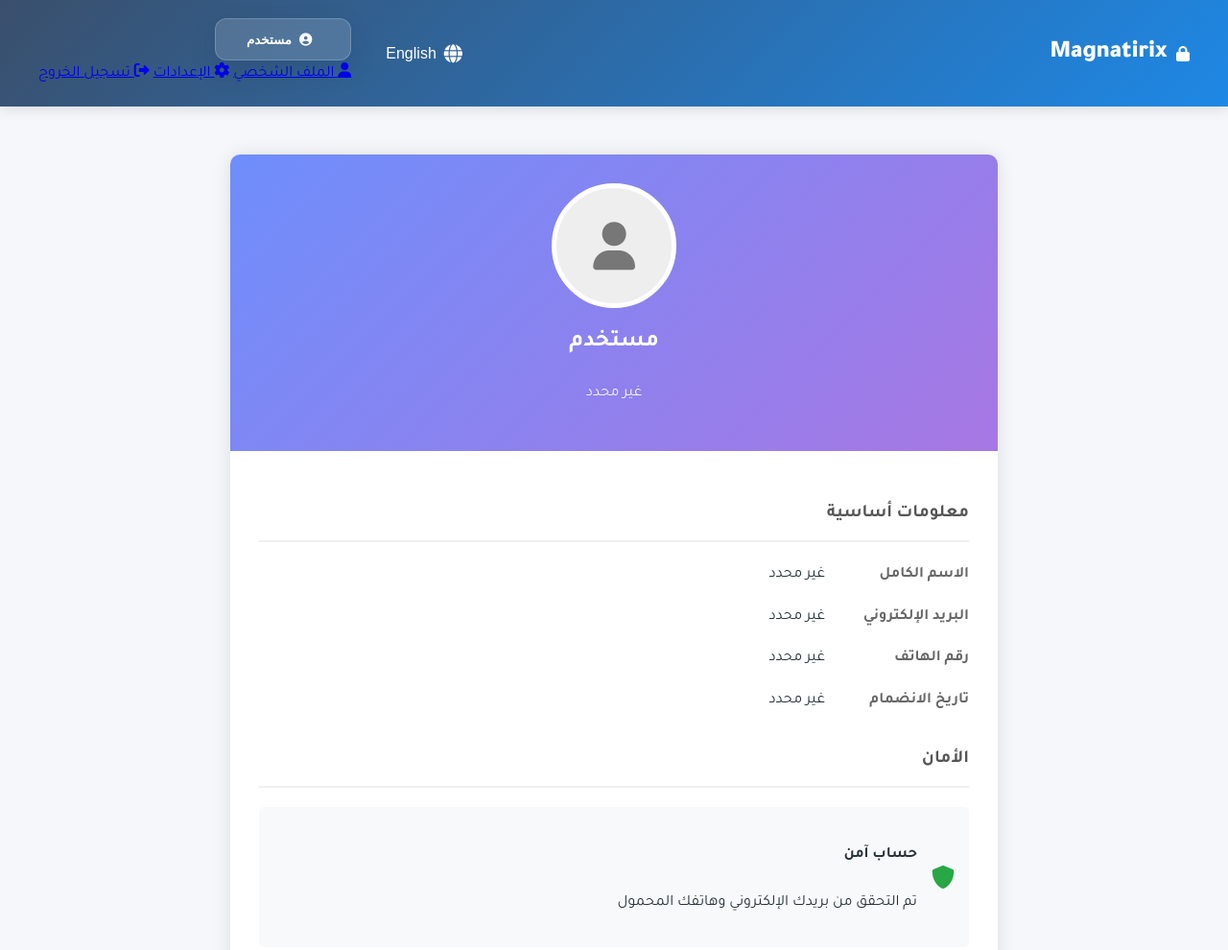
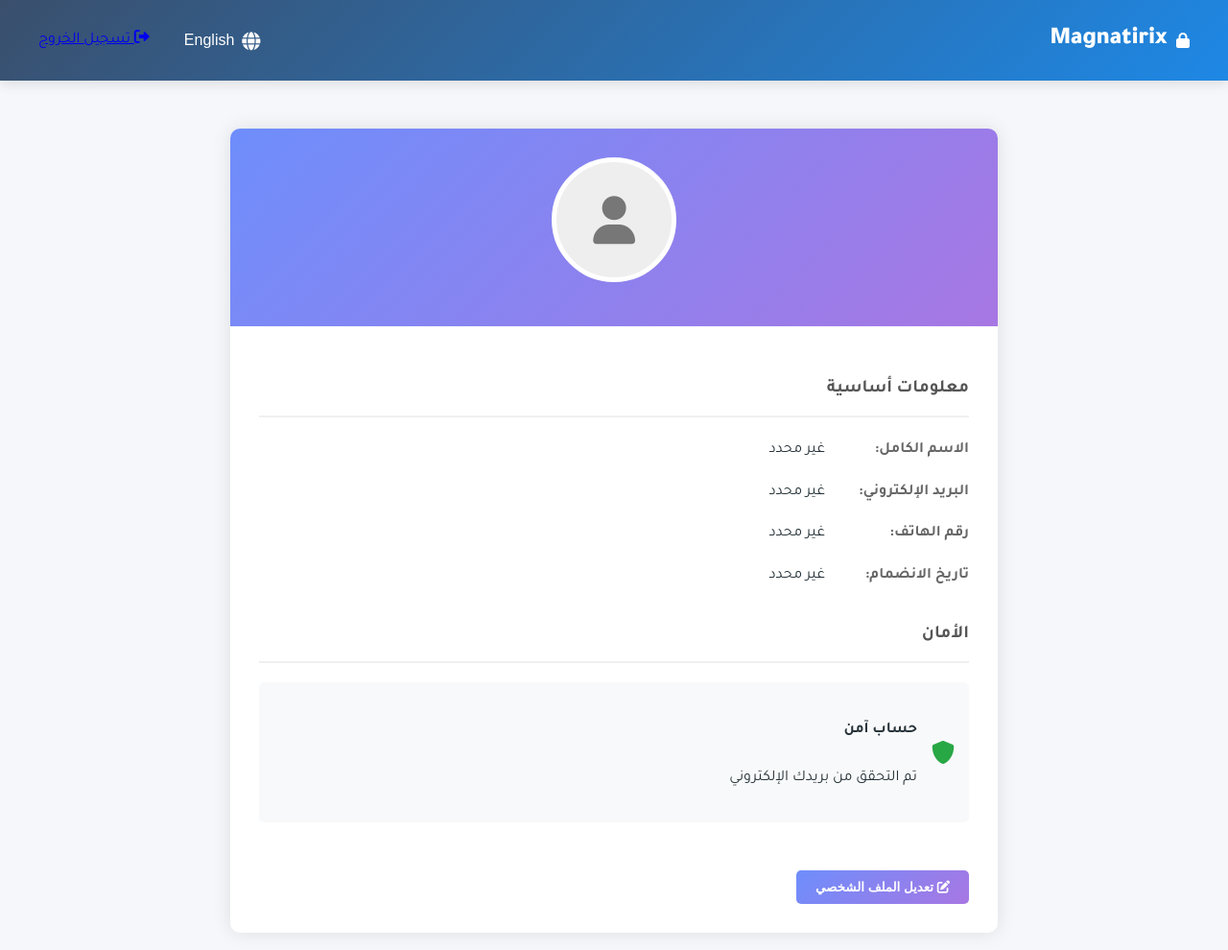
Before and after one commit to maryam24-7/Magnatirix, a website: page public/profile.html in a window 1280 px wide. Shown: the top 990 px of the page at 96% size. Drawn offline with Linux system fonts and the light colour scheme.

Commit message:
Update profile.html

```diff
--- a/public/profile.html
+++ b/public/profile.html
@@ -138,25 +138,19 @@
 <body>
     <header class="header">
         <div class="container header-content">
-            <a href="/index.html" class="logo-text">
+            <a href="/dashboard.html" class="logo-text">
                 <i class="fas fa-lock"></i>
                 <span class="logo">Magnatirix</span>
             </a>
             <div class="nav-actions">
                 <button class="language-switcher" id="languageToggle">
                     <i class="fas fa-globe"></i>
-                    <span>English</span>
+                    <span id="languageText">English</span>
                 </button>
-                <div class="user-dropdown">
-                    <button class="btn btn-secondary" id="userMenu">
-                        <i class="fas fa-user-circle"></i> <span id="username-display"></span>
-                    </button>
-                    <div class="dropdown-content">
-                        <a href="/public/profile.html" id="profile-link"><i class="fas fa-user"></i> <span>الملف الشخصي</span></a>
-                        <a href="/public/settings.html" id="settings-link"><i class="fas fa-cog"></i> <span>الإعدادات</span></a>
-                        <a href="#" id="logout-link"><i class="fas fa-sign-out-alt"></i> <span>تسجيل الخروج</span></a>
-                    </div>
-                </div>
+                <a href="/login.html" class="logout-btn" id="logout-link">
+                    <i class="fas fa-sign-out-alt"></i>
+                    <span id="logoutText">تسجيل الخروج</span>
+                </a>
             </div>
         </div>
     </header>
@@ -198,13 +192,13 @@
                         <i class="fas fa-shield-alt"></i>
                         <div>
                             <h4 id="secure-account-text">حساب آمن</h4>
-                            <p id="verified-text">تم التحقق من بريدك الإلكتروني وهاتفك المحمول</p>
+                            <p id="verified-text">تم التحقق من بريدك الإلكتروني</p>
                         </div>
                     </div>
                 </div>
 
                 <button class="edit-btn" id="edit-profile-btn">
-                    <i class="fas fa-edit"></i> <span>تعديل الملف الشخصي</span>
+                    <i class="fas fa-edit"></i> <span id="edit-profile-text">تعديل الملف الشخصي</span>
                 </button>
             </div>
         </div>
@@ -217,29 +211,21 @@
                 <span>Magnatirix</span>
             </div>
             <div class="footer-links">
-                <a href="#" class="footer-link" id="terms-link">الشروط والأحكام</a>
-                <a href="#" class="footer-link" id="privacy-link">سياسة الخصوصية</a>
+                <a href="/terms.html" class="footer-link" id="terms-link">الشروط والأحكام</a>
+                <a href="/privacy.html" class="footer-link" id="privacy-link">سياسة الخصوصية</a>
                 <a href="/about.html" class="footer-link" id="about-link">عن النظام</a>
-                <a href="#" class="footer-link" id="faq-link">الأسئلة الشائعة</a>
-                <a href="#" class="footer-link" id="contact-link">اتصل بنا</a>
-            </div>
-            <div class="footer-social">
-                <a href="#" class="social-icon"><i class="fab fa-twitter"></i></a>
-                <a href="#" class="social-icon"><i class="fab fa-facebook"></i></a>
-                <a href="#" class="social-icon"><i class="fab fa-linkedin"></i></a>
-                <a href="#" class="social-icon"><i class="fab fa-github"></i></a>
+                <a href="/faq.html" class="footer-link" id="faq-link">الأسئلة الشائعة</a>
+                <a href="/contact.html" class="footer-link" id="contact-link">اتصل بنا</a>
             </div>
             <p class="copyright">جميع الحقوق محفوظة &copy; <span id="year"></span> Magnatirix</p>
         </div>
     </footer>
 
     <script>
-        // العناصر المترجمة
+        // الترجمات
         const translations = {
             ar: {
-                profile: "الملف الشخصي",
-                settings: "الإعدادات",
-                logout: "تسجيل الخروج",
+                title: "الملف الشخصي",
                 basicInfo: "معلومات أساسية",
                 fullname: "الاسم الكامل",
                 email: "البريد الإلكتروني",
@@ -247,8 +233,10 @@
                 joinDate: "تاريخ الانضمام",
                 security: "الأمان",
                 secureAccount: "حساب آمن",
-                verified: "تم التحقق من بريدك الإلكتروني وهاتفك المحمول",
+                verified: "تم التحقق من بريدك الإلكتروني",
                 editProfile: "تعديل الملف الشخصي",
+                logout: "تسجيل الخروج",
+                language: "English",
                 terms: "الشروط والأحكام",
                 privacy: "سياسة الخصوصية",
                 about: "عن النظام",
@@ -256,18 +244,18 @@
                 contact: "اتصل بنا"
             },
             en: {
-                profile: "Profile",
-                settings: "Settings",
-                logout: "Logout",
+                title: "Profile",
                 basicInfo: "Basic Information",
                 fullname: "Full Name",
                 email: "Email",
-                phone: "Phone",
+                phone: "Phone Number",
                 joinDate: "Join Date",
                 security: "Security",
                 secureAccount: "Secure Account",
-                verified: "Your email and phone have been verified",
+                verified: "Your email has been verified",
                 editProfile: "Edit Profile",
+                logout: "Logout",
+                language: "العربية",
                 terms: "Terms",
                 privacy: "Privacy Policy",
                 about: "About",
@@ -280,41 +268,38 @@
         function loadUserData() {
             const userData = JSON.parse(localStorage.getItem('userData')) || {};
 
-            document.getElementById('profile-name').textContent = userData.name || 'مستخدم';
-            document.getElementById('profile-email').textContent = userData.email || 'غير محدد';
+            document.getElementById('profile-name').textContent = userData.name || '';
+            document.getElementById('profile-email').textContent = userData.email || '';
             document.getElementById('fullname-value').textContent = userData.fullname || 'غير محدد';
             document.getElementById('email-value').textContent = userData.email || 'غير محدد';
             document.getElementById('phone-value').textContent = userData.phone || 'غير محدد';
             document.getElementById('join-date-value').textContent = userData.joinDate || 'غير محدد';
-            document.getElementById('username-display').textContent = userData.name || 'مستخدم';
         }
 
         // تغيير اللغة
         function updateLanguage(lang) {
-            const elements = {
-                'basic-info-title': translations[lang].basicInfo,
-                'fullname-label': translations[lang].fullname,
-                'email-label': translations[lang].email,
-                'phone-label': translations[lang].phone,
-                'join-date-label': translations[lang].joinDate,
-                'security-title': translations[lang].security,
-                'secure-account-text': translations[lang].secureAccount,
-                'verified-text': translations[lang].verified,
-                'edit-profile-btn span': translations[lang].editProfile,
-                'profile-link span': translations[lang].profile,
-                'settings-link span': translations[lang].settings,
-                'logout-link span': translations[lang].logout,
-                'terms-link': translations[lang].terms,
-                'privacy-link': translations[lang].privacy,
-                'about-link': translations[lang].about,
-                'faq-link': translations[lang].faq,
-                'contact-link': translations[lang].contact
-            };
+            document.documentElement.lang = lang;
+            document.documentElement.dir = lang === 'ar' ? 'rtl' : 'ltr';
 
-            for (const [id, text] of Object.entries(elements)) {
-                const element = document.getElementById(id);
-                if (element) element.textContent = text;
-            }
+            document.title = `${translations[lang].title} | Magnatirix`;
+
+            // تحديث النصوص
+            document.getElementById('basic-info-title').textContent = translations[lang].basicInfo;
+            document.getElementById('fullname-label').textContent = translations[lang].fullname + ":";
+            document.getElementById('email-label').textContent = translations[lang].email + ":";
+            document.getElementById('phone-label').textContent = translations[lang].phone + ":";
+            document.getElementById('join-date-label').textContent = translations[lang].joinDate + ":";
+            document.getElementById('security-title').textContent = translations[lang].security;
+            document.getElementById('secure-account-text').textContent = translations[lang].secureAccount;
+            document.getElementById('verified-text').textContent = translations[lang].verified;
+            document.getElementById('edit-profile-text').textContent = translations[lang].editProfile;
+            document.getElementById('logoutText').textContent = translations[lang].logout;
+            document.getElementById('languageText').textContent = translations[lang].language;
+            document.getElementById('terms-link').textContent = translations[lang].terms;
+            document.getElementById('privacy-link').textContent = translations[lang].privacy;
+            document.getElementById('about-link').textContent = translations[lang].about;
+            document.getElementById('faq-link').textContent = translations[lang].faq;
+            document.getElementById('contact-link').textContent = translations[lang].contact;
         }
 
         // تهيئة الصفحة
@@ -327,49 +312,19 @@
 
             // تهيئة اللغة
             const lang = localStorage.getItem('preferredLang') || 'ar';
-            document.documentElement.lang = lang;
-            document.documentElement.dir = lang === 'ar' ? 'rtl' : 'ltr';
             updateLanguage(lang);
 
             // تغيير اللغة
             document.getElementById('languageToggle').addEventListener('click', function() {
                 const currentLang = document.documentElement.lang;
                 const newLang = currentLang === 'ar' ? 'en' : 'ar';
-
-                document.documentElement.lang = newLang;
-                document.documentElement.dir = newLang === 'ar' ? 'rtl' : 'ltr';
                 localStorage.setItem('preferredLang', newLang);
                 updateLanguage(newLang);
-
-                // تحديث نص زر اللغة
-                this.querySelector('span').textContent = newLang === 'ar' ? 'English' : 'العربية';
-            });
-
-            // تسجيل الخروج
-            document.getElementById('logout-link').addEventListener('click', function(e) {
-                e.preventDefault();
-                if (confirm(lang === 'ar' ? 'هل أنت متأكد من تسجيل الخروج؟' : 'Are you sure you want to logout?')) {
-                    window.location.href = '/login.html';
-                }
-            });
-
-            // القائمة المنسدلة للمستخدم
-            document.getElementById('userMenu').addEventListener('click', function(e) {
-                e.stopPropagation();
-                const dropdown = this.closest('.user-dropdown').querySelector('.dropdown-content');
-                dropdown.style.display = dropdown.style.display === 'block' ? 'none' : 'block';
-            });
-
-            // إغلاق القوائم عند النقر خارجها
-            document.addEventListener('click', function() {
-                document.querySelectorAll('.dropdown-content').forEach(dropdown => {
-                    dropdown.style.display = 'none';
-                });
             });
 
             // تعديل الملف الشخصي
             document.getElementById('edit-profile-btn').addEventListener('click', function() {
-                window.location.href = '/public/settings.html';
+                window.location.href = '/settings.html';
             });
         });
     </script>
```
